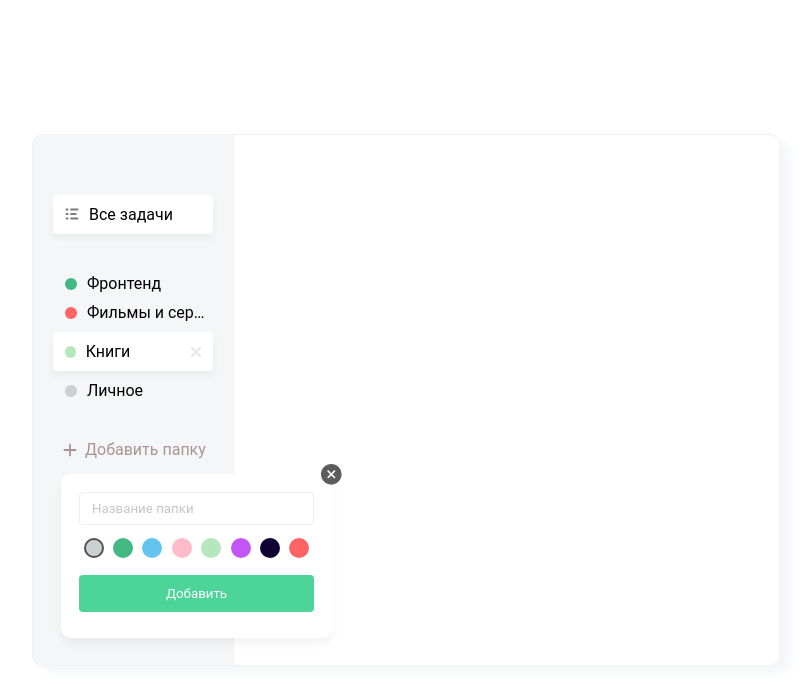
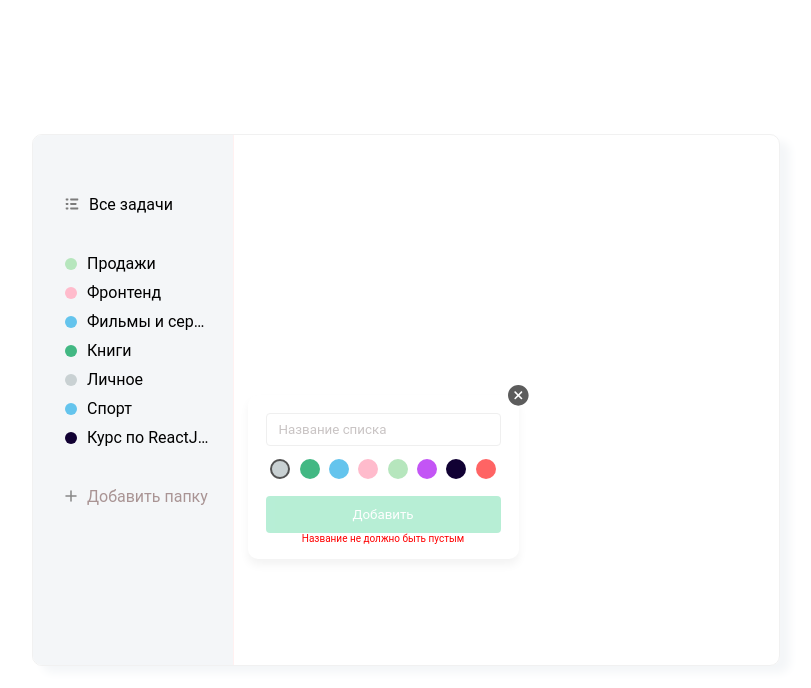
Before and after one commit to dmitriy9427/todo-list-react, a React (Create React App) app: page / in a window 1280 px wide. Both pictures are taken after a click on the item "Добавить папку". Shown: the top 688 px of the page, without its empty margins (234-1045 px from the left). Built offline with nearby package versions, Linux system fonts and the light colour scheme.

Commit message:
Добавление новых названий списков, открытие, закрытие модального окна

```diff
--- /dev/null
+++ b/src/assets/db.json
@@ -0,0 +1,173 @@
+{
+  "lists": [
+    {
+      "id": 1,
+      "name": "Продажи",
+      "colorId": 5
+    },
+    {
+      "id": 2,
+      "name": "Фронтенд",
+      "colorId": 4
+    },
+    {
+      "id": 3,
+      "name": "Фильмы и сериалы",
+      "colorId": 3
+    },
+    {
+      "id": 4,
+      "name": "Книги",
+      "colorId": 2
+    },
+    {
+      "id": 5,
+      "name": "Личное",
+      "colorId": 1
+    },
+    {
+      "name": "Спорт",
+      "colorId": 3,
+      "id": 6
+    },
+    {
+      "name": "Курс по ReactJS ToDo",
+      "colorId": 7,
+      "id": 7
+    }
+  ],
+  "tasks": [
+    {
+      "id": 1,
+      "listId": 2,
+      "text": "Изучить JavaScript",
+      "completed": true
+    },
+    {
+      "id": 2,
+      "listId": 2,
+      "text": "Изучить паттерны проектирования",
+      "completed": false
+    },
+    {
+      "id": 3,
+      "listId": 2,
+      "text": "ReactJS Hooks (useState, useReducer, useEffect и т.д.)",
+      "completed": true
+    },
+    {
+      "id": 4,
+      "listId": 2,
+      "text": "Redux (redux-observable, redux-saga)",
+      "completed": false
+    },
+    {
+      "listId": 2,
+      "text": "123",
+      "completed": true,
+      "id": 5
+    },
+    {
+      "listId": 1,
+      "text": "test",
+      "completed": false,
+      "id": 6
+    },
+    {
+      "listId": 1,
+      "text": "qweqwe",
+      "completed": false,
+      "id": 7
+    },
+    {
+      "listId": 1,
+      "text": "qweqwe",
+      "completed": true,
+      "id": 8
+    },
+    {
+      "listId": 1,
+      "text": "123",
+      "completed": false,
+      "id": 9
+    },
+    {
+      "listId": 4,
+      "text": "Купить 1984!",
+      "completed": true,
+      "id": 10
+    },
+    {
+      "listId": 2,
+      "text": "222",
+      "completed": true,
+      "id": 12
+    },
+    {
+      "listId": 7,
+      "text": "Сделали сайдбар",
+      "completed": true,
+      "id": 15
+    },
+    {
+      "listId": 7,
+      "text": "Сделали список задач",
+      "completed": true,
+      "id": 16
+    },
+    {
+      "listId": 7,
+      "text": "Сделали удаление и редактирование задач и списков",
+      "completed": true,
+      "id": 17
+    },
+    {
+      "listId": 8,
+      "text": "tttt",
+      "completed": false,
+      "id": 18
+    }
+  ],
+  "colors": [
+    {
+      "id": 1,
+      "hex": "#C9D1D3",
+      "name": "grey"
+    },
+    {
+      "id": 2,
+      "hex": "#42B883",
+      "name": "green"
+    },
+    {
+      "id": 3,
+      "hex": "#64C4ED",
+      "name": "blue"
+    },
+    {
+      "id": 4,
+      "hex": "#FFBBCC",
+      "name": "pink"
+    },
+    {
+      "id": 5,
+      "hex": "#B6E6BD",
+      "name": "lime"
+    },
+    {
+      "id": 6,
+      "hex": "#C355F5",
+      "name": "purple"
+    },
+    {
+      "id": 7,
+      "hex": "#110133",
+      "name": "black"
+    },
+    {
+      "id": 8,
+      "hex": "#FF6464",
+      "name": "red"
+    }
+  ]
+}
--- a/src/components/AddListPopup/AddListPopup.jsx
+++ b/src/components/AddListPopup/AddListPopup.jsx
@@ -4,56 +4,30 @@ import closeSvg from "../../images/close.svg";
 
 import "./AddListPopup.scss";
 
-function AddListPopup({ setPopup }) {
-  const [colors, setColors] = useState([
-    {
-      id: 1,
-      hex: "#C9D1D3",
-      name: "grey",
-    },
-    {
-      id: 2,
-      hex: "#42B883",
-      name: "green",
-    },
-    {
-      id: 3,
-      hex: "#64C4ED",
-      name: "blue",
-    },
-    {
-      id: 4,
-      hex: "#FFBBCC",
-      name: "pink",
-    },
-    {
-      id: 5,
-      hex: "#B6E6BD",
-      name: "lime",
-    },
-    {
-      id: 6,
-      hex: "#C355F5",
-      name: "purple",
-    },
-    {
-      id: 7,
-      hex: "#110133",
-      name: "black",
-    },
-    {
-      id: 8,
-      hex: "#FF6464",
-      name: "red",
-    },
-  ]);
+function AddListPopup({ colors, setPopup, addNewItem }) {
   const [selectedColor, setSelectedColor] = useState(colors[0].id);
+  const [inputValue, setInputValue] = useState("");
+
+  const handleClosePopup = () => {
+    setInputValue("");
+    setSelectedColor(colors[0].id);
+    setPopup(false);
+  };
+
+  const addItem = () => {
+    const obj = { id: new Date(), name: inputValue, colorId: selectedColor };
+
+    addNewItem(obj);
+    handleClosePopup();
+  };
 
   return (
     <div className="add-popup">
       <input
+        value={inputValue}
+        onChange={(e) => setInputValue(e.target.value)}
         className="add-popup__input field"
-        placeholder="Название папки"
+        placeholder="Название списка"
         type="text"
       />
       <ul className="add-popup__list">
@@ -71,9 +45,35 @@ function AddListPopup({ setPopup }) {
           </li>
         ))}
       </ul>
-      <button className="add-popup__button button">Добавить</button>
+
+      {!inputValue ? (
+        <>
+          <button
+            disabled
+            onClick={addItem}
+            className="add-popup__button button"
+          >
+            Добавить
+          </button>
+          <span
+            style={{
+              display: "flex",
+              justifyContent: "center",
+              color: "red",
+              fontSize: "10px",
+            }}
+          >
+            Название не должно быть пустым
+          </span>
+        </>
+      ) : (
+        <button onClick={addItem} className="add-popup__button button">
+          Добавить
+        </button>
+      )}
+
       <img
-        onClick={() => setPopup(false)}
+        onClick={handleClosePopup}
         className="add-popup__remove"
         src={closeSvg}
         alt="Кнопка закрыть"
--- a/src/components/AddListPopup/AddListPopup.scss
+++ b/src/components/AddListPopup/AddListPopup.scss
@@ -1,5 +1,7 @@
 .add-popup {
-  position: relative;
+  position: fixed;
+  bottom: 20%;
+  left: 25%;
   width: 235px;
   height: 128px;
   background: #ffffff;
@@ -7,6 +9,7 @@
   border-radius: 10px;
   margin: 15px 0 0 28px;
   padding: 18px;
+  z-index: 1;
 
   &__input {
     box-sizing: border-box;
@@ -24,6 +27,9 @@
   &__button {
     width: 100%;
     height: 37px;
+    &:disabled {
+      opacity: 0.4;
+    }
   }
   &__remove {
     position: absolute;
--- a/src/components/List/List.jsx
+++ b/src/components/List/List.jsx
@@ -1,14 +1,25 @@
 import React, { useState } from "react";
 import AddListPopup from "../AddListPopup/AddListPopup";
+import Badge from "../Badge/Badge";
+import DB from "../../assets/db.json";
+import remove from "../../images/delete.svg";
 
 import "./List.scss";
-import Badge from "../Badge/Badge";
 
 function List() {
-  const [tasks, setTasks] = useState([
-    {
-      id: 1,
-      icon: (
+  const [lists, setLists] = useState(DB.lists);
+  const [popup, setPopup] = useState(false);
+
+  function addNewItem(obj) {
+    const newList = [...lists, obj];
+    setLists(newList);
+  }
+
+  return (
+    <div className="list">
+      <ul className="todo__list">
+        <li>
+          <i>
             <svg
               width="14"
               height="12"
@@ -21,137 +32,56 @@ function List() {
                 fill="#7C7C7C"
               />
             </svg>
-      ),
-      title: "Все задачи",
-      active: true,
-    },
-    {
-      id: 2,
-      color: "green",
-      title: "Фронтенд",
-      active: false,
-      deleteIcon: (
+          </i>
+          <span>Все задачи</span>
+        </li>
+        {lists.map((task) => (
+          <li key={task.id}>
+            <Badge
+              color={
+                DB.colors.filter((color) => color.id === task.colorId)[0].name
+              }
+            />
+
+            <span>{task.name}</span>
+            {task.active ? <i className="delete">{remove}</i> : ""}
+          </li>
+        ))}
+        <li onClick={() => setPopup(!popup)}>
+          <i>
             <svg
-          width="10"
-          height="10"
-          viewBox="0 0 10 10"
+              width="12"
+              height="12"
+              viewBox="0 0 12 12"
               fill="none"
               xmlns="http://www.w3.org/2000/svg"
             >
               <path
-            d="M6.24741 5L9.73899 1.50842C9.9047 1.343 9.99791 1.11853 9.99812 0.884393C9.99832 0.650251 9.90551 0.425617 9.74009 0.259907C9.57468 0.0941973 9.35021 0.000986589 9.11606 0.000779811C8.88192 0.000573033 8.65729 0.0933872 8.49158 0.258804L5 3.75038L1.50842 0.258804C1.34271 0.0930948 1.11796 0 0.883613 0C0.649264 0 0.424514 0.0930948 0.258804 0.258804C0.0930948 0.424514 0 0.649264 0 0.883613C0 1.11796 0.0930948 1.34271 0.258804 1.50842L3.75038 5L0.258804 8.49158C0.0930948 8.65729 0 8.88204 0 9.11639C0 9.35074 0.0930948 9.57549 0.258804 9.7412C0.424514 9.90691 0.649264 10 0.883613 10C1.11796 10 1.34271 9.90691 1.50842 9.7412L5 6.24962L8.49158 9.7412C8.65729 9.90691 8.88204 10 9.11639 10C9.35074 10 9.57549 9.90691 9.7412 9.7412C9.90691 9.57549 10 9.35074 10 9.11639C10 8.88204 9.90691 8.65729 9.7412 8.49158L6.24741 5Z"
-            fill="#E3E3E3"
+                d="M6 1V11"
+                stroke="#868686"
+                strokeWidth="1.5"
+                strokeLinecap="round"
+                strokeLinejoin="round"
+              />
+              <path
+                d="M1 6H11"
+                stroke="#868686"
+                strokeWidth="1.5"
+                strokeLinecap="round"
+                strokeLinejoin="round"
               />
             </svg>
-      ),
-    },
-    {
-      id: 3,
-      color: "red",
-      title: "Фильмы и сериалы",
-      active: false,
-      deleteIcon: (
-        <svg
-          width="10"
-          height="10"
-          viewBox="0 0 10 10"
-          fill="none"
-          xmlns="http://www.w3.org/2000/svg"
-        >
-          <path
-            d="M6.24741 5L9.73899 1.50842C9.9047 1.343 9.99791 1.11853 9.99812 0.884393C9.99832 0.650251 9.90551 0.425617 9.74009 0.259907C9.57468 0.0941973 9.35021 0.000986589 9.11606 0.000779811C8.88192 0.000573033 8.65729 0.0933872 8.49158 0.258804L5 3.75038L1.50842 0.258804C1.34271 0.0930948 1.11796 0 0.883613 0C0.649264 0 0.424514 0.0930948 0.258804 0.258804C0.0930948 0.424514 0 0.649264 0 0.883613C0 1.11796 0.0930948 1.34271 0.258804 1.50842L3.75038 5L0.258804 8.49158C0.0930948 8.65729 0 8.88204 0 9.11639C0 9.35074 0.0930948 9.57549 0.258804 9.7412C0.424514 9.90691 0.649264 10 0.883613 10C1.11796 10 1.34271 9.90691 1.50842 9.7412L5 6.24962L8.49158 9.7412C8.65729 9.90691 8.88204 10 9.11639 10C9.35074 10 9.57549 9.90691 9.7412 9.7412C9.90691 9.57549 10 9.35074 10 9.11639C10 8.88204 9.90691 8.65729 9.7412 8.49158L6.24741 5Z"
-            fill="#E3E3E3"
+          </i>
+          <span>Добавить папку</span>
+        </li>
+      </ul>
+      {popup && (
+        <AddListPopup
+          addNewItem={addNewItem}
+          colors={DB.colors}
+          setPopup={setPopup}
         />
-        </svg>
-      ),
-    },
-    {
-      id: 4,
-      color: "lime",
-      title: "Книги",
-      active: true,
-      deleteIcon: (
-        <svg
-          width="10"
-          height="10"
-          viewBox="0 0 10 10"
-          fill="none"
-          xmlns="http://www.w3.org/2000/svg"
-        >
-          <path
-            d="M6.24741 5L9.73899 1.50842C9.9047 1.343 9.99791 1.11853 9.99812 0.884393C9.99832 0.650251 9.90551 0.425617 9.74009 0.259907C9.57468 0.0941973 9.35021 0.000986589 9.11606 0.000779811C8.88192 0.000573033 8.65729 0.0933872 8.49158 0.258804L5 3.75038L1.50842 0.258804C1.34271 0.0930948 1.11796 0 0.883613 0C0.649264 0 0.424514 0.0930948 0.258804 0.258804C0.0930948 0.424514 0 0.649264 0 0.883613C0 1.11796 0.0930948 1.34271 0.258804 1.50842L3.75038 5L0.258804 8.49158C0.0930948 8.65729 0 8.88204 0 9.11639C0 9.35074 0.0930948 9.57549 0.258804 9.7412C0.424514 9.90691 0.649264 10 0.883613 10C1.11796 10 1.34271 9.90691 1.50842 9.7412L5 6.24962L8.49158 9.7412C8.65729 9.90691 8.88204 10 9.11639 10C9.35074 10 9.57549 9.90691 9.7412 9.7412C9.90691 9.57549 10 9.35074 10 9.11639C10 8.88204 9.90691 8.65729 9.7412 8.49158L6.24741 5Z"
-            fill="#E3E3E3"
-          />
-        </svg>
-      ),
-    },
-    {
-      id: 5,
-      color: "grey",
-      title: "Личное",
-      active: false,
-      deleteIcon: (
-        <svg
-          width="10"
-          height="10"
-          viewBox="0 0 10 10"
-          fill="none"
-          xmlns="http://www.w3.org/2000/svg"
-        >
-          <path
-            d="M6.24741 5L9.73899 1.50842C9.9047 1.343 9.99791 1.11853 9.99812 0.884393C9.99832 0.650251 9.90551 0.425617 9.74009 0.259907C9.57468 0.0941973 9.35021 0.000986589 9.11606 0.000779811C8.88192 0.000573033 8.65729 0.0933872 8.49158 0.258804L5 3.75038L1.50842 0.258804C1.34271 0.0930948 1.11796 0 0.883613 0C0.649264 0 0.424514 0.0930948 0.258804 0.258804C0.0930948 0.424514 0 0.649264 0 0.883613C0 1.11796 0.0930948 1.34271 0.258804 1.50842L3.75038 5L0.258804 8.49158C0.0930948 8.65729 0 8.88204 0 9.11639C0 9.35074 0.0930948 9.57549 0.258804 9.7412C0.424514 9.90691 0.649264 10 0.883613 10C1.11796 10 1.34271 9.90691 1.50842 9.7412L5 6.24962L8.49158 9.7412C8.65729 9.90691 8.88204 10 9.11639 10C9.35074 10 9.57549 9.90691 9.7412 9.7412C9.90691 9.57549 10 9.35074 10 9.11639C10 8.88204 9.90691 8.65729 9.7412 8.49158L6.24741 5Z"
-            fill="#E3E3E3"
-          />
-        </svg>
-      ),
-    },
-    {
-      id: 6,
-      icon: (
-        <svg
-          width="10"
-          height="10"
-          viewBox="0 0 10 10"
-          fill="none"
-          xmlns="http://www.w3.org/2000/svg"
-          transform="rotate(45)"
-        >
-          <path
-            d="M6.24741 5L9.73899 1.50842C9.9047 1.343 9.99791 1.11853 9.99812 0.884393C9.99832 0.650251 9.90551 0.425617 9.74009 0.259907C9.57468 0.0941973 9.35021 0.000986589 9.11606 0.000779811C8.88192 0.000573033 8.65729 0.0933872 8.49158 0.258804L5 3.75038L1.50842 0.258804C1.34271 0.0930948 1.11796 0 0.883613 0C0.649264 0 0.424514 0.0930948 0.258804 0.258804C0.0930948 0.424514 0 0.649264 0 0.883613C0 1.11796 0.0930948 1.34271 0.258804 1.50842L3.75038 5L0.258804 8.49158C0.0930948 8.65729 0 8.88204 0 9.11639C0 9.35074 0.0930948 9.57549 0.258804 9.7412C0.424514 9.90691 0.649264 10 0.883613 10C1.11796 10 1.34271 9.90691 1.50842 9.7412L5 6.24962L8.49158 9.7412C8.65729 9.90691 8.88204 10 9.11639 10C9.35074 10 9.57549 9.90691 9.7412 9.7412C9.90691 9.57549 10 9.35074 10 9.11639C10 8.88204 9.90691 8.65729 9.7412 8.49158L6.24741 5Z"
-            fill="#a99494"
-          />
-        </svg>
-      ),
-      title: "Добавить папку",
-      popup: true,
-    },
-  ]);
-  const [popup, setPopup] = useState(false);
-
-  return (
-    <div className="list">
-      <ul className="todo__list">
-        {tasks.map((task) => {
-          return task.popup ? (
-            <li
-              onClick={() => setPopup(!popup)}
-              className={task.active ? "active" : ""}
-              key={task.id}
-            >
-              {task.icon ? <i>{task.icon}</i> : <Badge color={task.color} />}
-              <span>{task.title}</span>
-              {task.active ? <i className="delete">{task.deleteIcon}</i> : ""}
-            </li>
-          ) : (
-            <li className={task.active ? "active" : ""} key={task.id}>
-              {task.icon ? <i>{task.icon}</i> : <Badge color={task.color} />}
-              <span>{task.title}</span>
-              {task.active ? <i className="delete">{task.deleteIcon}</i> : ""}
-            </li>
-          );
-        })}
-      </ul>
-      {popup && <AddListPopup setPopup={setPopup} />}
+      )}
     </div>
   );
 }
--- a/src/components/List/List.scss
+++ b/src/components/List/List.scss
@@ -54,14 +54,14 @@
       &:last-child {
         margin-top: 40px;
         color: #a99494;
-        transition: all 1s ease;
+
         &:hover {
+          color: black;
+
           path {
-            transition: all 1s ease;
-            fill: black;
-            opacity: 1;
+            transition: all 0.7s ease;
+            stroke: black;
           }
-          color: black;
         }
       }
     }
--- a/src/index.scss
+++ b/src/index.scss
@@ -23,12 +23,19 @@ body {
   border-radius: 10px;
   overflow: hidden;
   font-size: 16px;
+  overflow: auto;
 
   &__sidebar {
     background-color: #f4f6f8;
     width: 200px;
     height: 100%;
     border-right: 1px solid #fff1f1;
+  }
+  li {
+    &:hover {
+      background-color: rgba(255, 255, 255, 0.5);
+      font-weight: 500;
+    }
   }
 
   .field {
```
Also changed, not shown: src/images/list.svg, src/images/plus.svg (added). Lines whose indentation alone changed are shown as unchanged.
